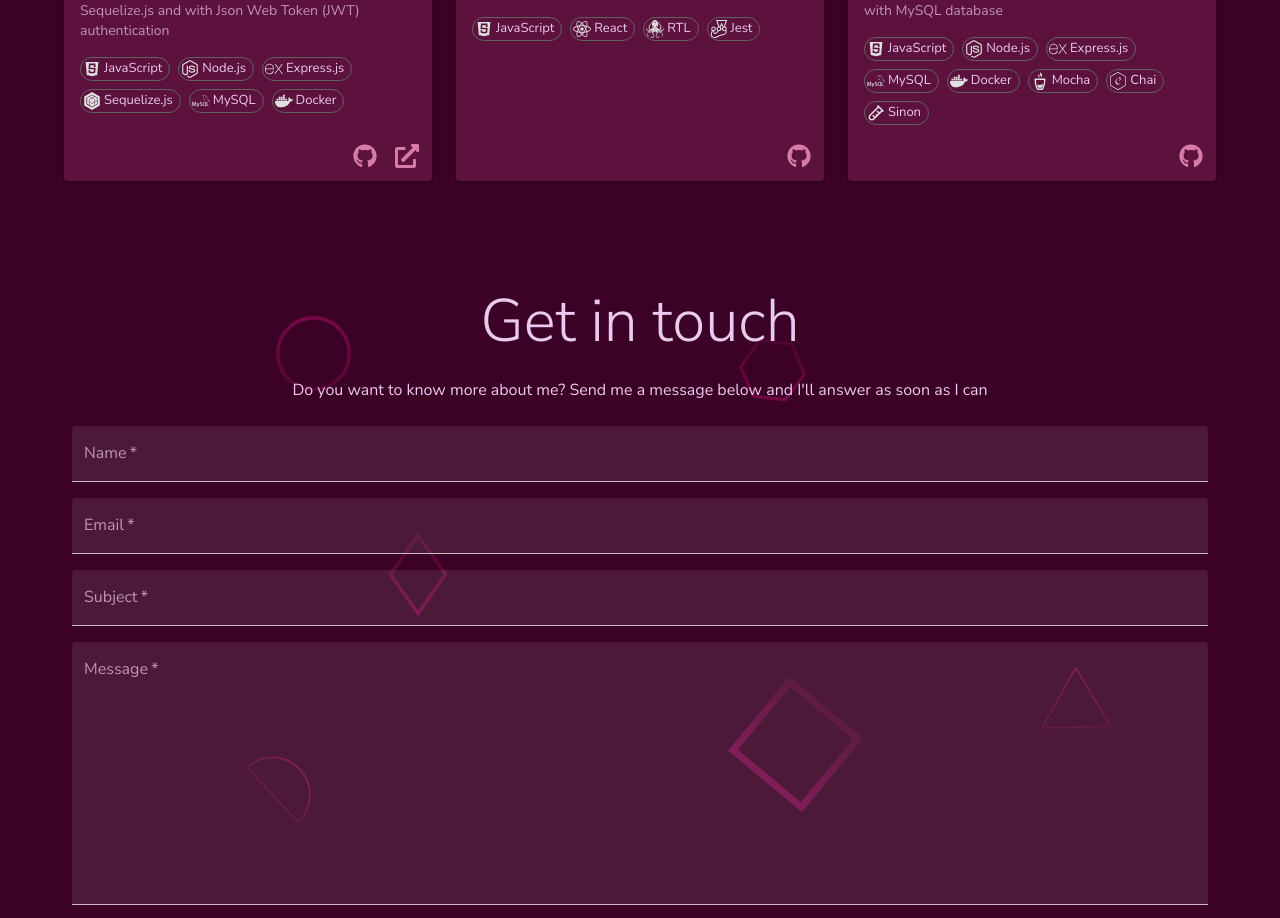
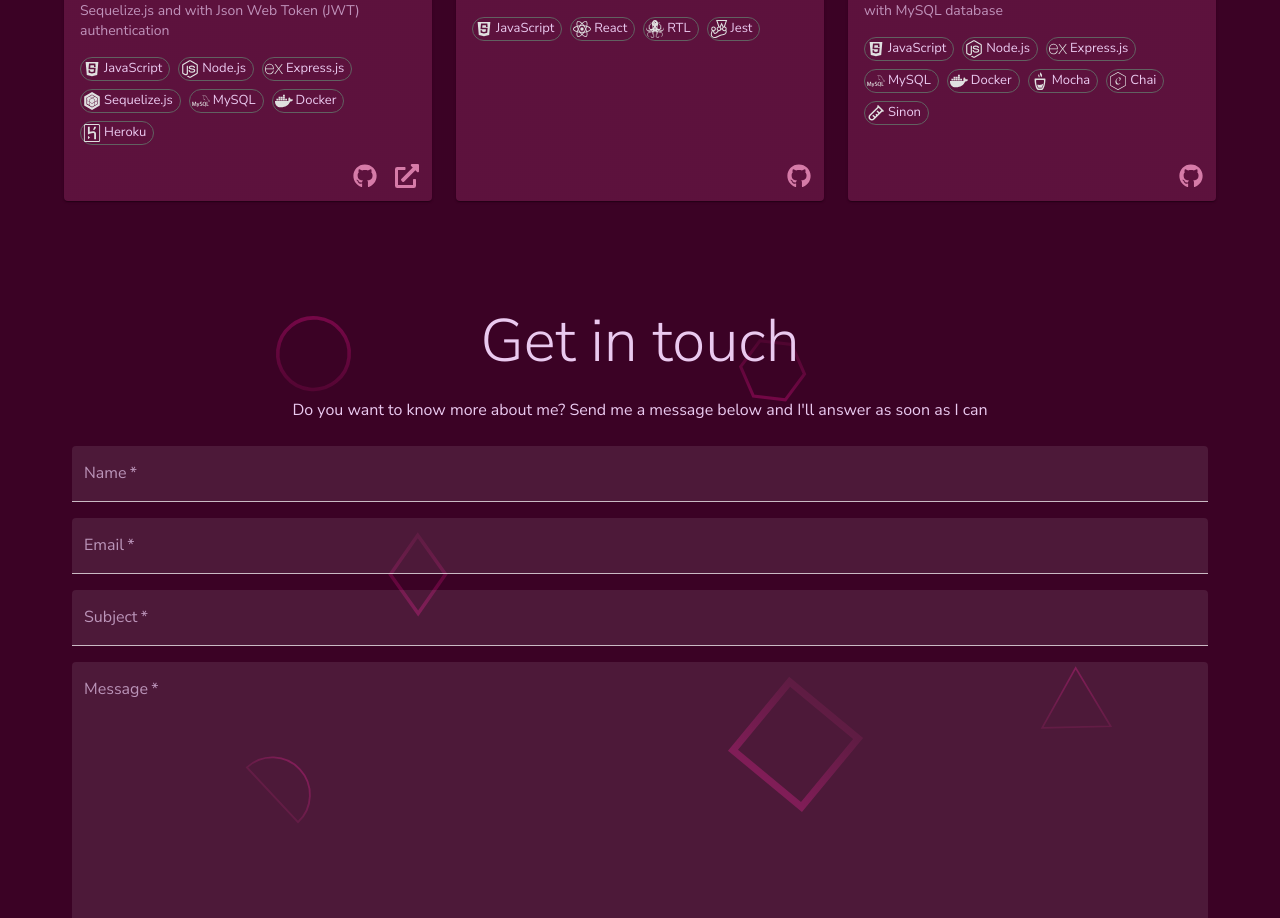
Before and after one commit to raphaelalmeidamartins/raphaelalmeidamartins.github.io, a React (Create React App) app: page / in a window 1280 px wide. Shown: the part 3769-4687 px from the top of the page. Built offline with nearby package versions, Linux system fonts and the light colour scheme; a web font is replaced by a local one.

Commit message:
:sparkles: feat: add Heroku to tools data

```diff
--- a/src/data/projectsData.js
+++ b/src/data/projectsData.js
@@ -147,6 +147,7 @@ const projectsData = [
       toolsData.sequelize,
       toolsData.mySQL,
       toolsData.docker,
+      toolsData.heroku,
     ],
     repositoryLink: 'https://github.com/raphaelalmeidamartins/blogs-api',
     deployLink: 'https://blogs-api-24072022.herokuapp.com/docs/en/',
--- a/src/data/toolsData.js
+++ b/src/data/toolsData.js
@@ -15,6 +15,7 @@ import {
   SiChai,
   SiJest,
   SiSequelize,
+  SiHeroku,
 } from 'react-icons/si';
 import { BiTestTube } from 'react-icons/bi';
 
@@ -107,6 +108,10 @@ const toolsData = {
     icon: <SiJest />,
     label: 'Jest',
   },
+  heroku: {
+    icon: <SiHeroku />,
+    label: 'Heroku',
+  }
 };
 
 export default toolsData;
```
